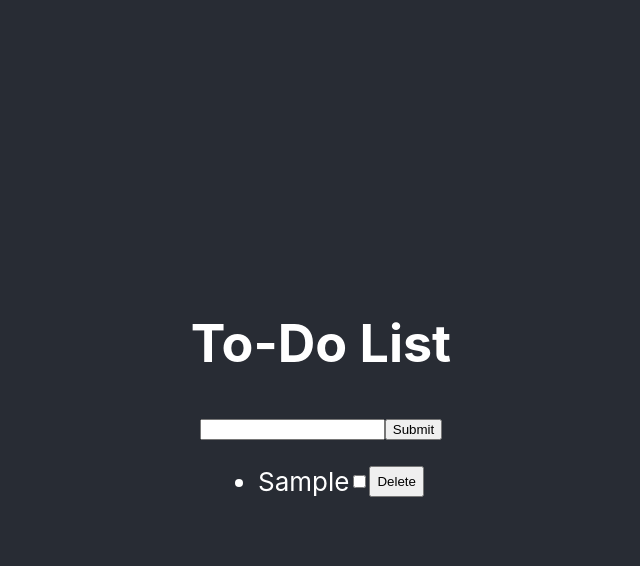
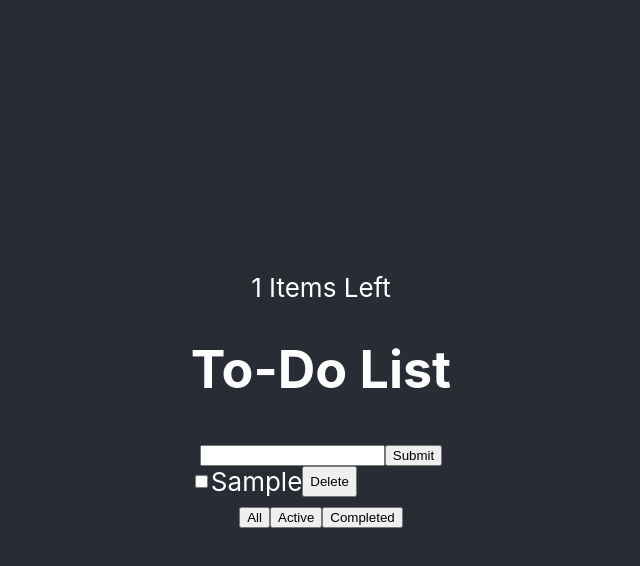
Before and after one commit to andrema13/to-do-list, a React (Create React App) app: page / in a window 1280 px wide. Both pictures are taken after typing "Sample" into the empty fields and a click on the button "Submit". Shown: the top 566 px of the page, without its empty margins (319-959 px from the left). Built offline with nearby package versions, Linux system fonts and the light colour scheme.

Commit message:
Remove unecessary TodoList Component, insert new FilterButton component, insert count tasks left and checkbox working properly

```diff
--- a/package.json
+++ b/package.json
@@ -7,6 +7,7 @@
     "@testing-library/react": "^9.5.0",
     "@testing-library/user-event": "^7.2.1",
     "react": "^16.13.1",
+    "react-checkbox-component": "^0.1.15",
     "react-dom": "^16.13.1",
     "react-scripts": "3.4.3"
   },
--- a/public/index.html
+++ b/public/index.html
@@ -24,7 +24,7 @@
       work correctly both with client-side routing and a non-root public URL.
       Learn how to configure a non-root public URL by running `npm run build`.
     -->
-    <title>React App</title>
+    <title>To-Do List</title>
   </head>
   <body>
     <noscript>You need to enable JavaScript to run this app.</noscript>
--- a/src/App.js
+++ b/src/App.js
@@ -1,20 +1,52 @@
 import React, {useEffect, useState} from 'react';
 //import logo from './logo.svg';
 import './App.css';
-import TodoForm from "./components/TodoForm";
-import TodoList from "./components/TodoList";
+import Todo from "./components/Todo";
+import TaskForm from "./components/TaskForm";
+import FilterButton from "./components/FilterButton";
 
 //Local to store the values of the to-do list
 const LOCAL_STORAGE_KEY = "to-do-list"
 
+/* Defining these constants outside our App() function because
+if they were defined inside it, they would be recalculated every time the App
+component re-renders, and i don’t want that.
+This information will never change no matter what the application does.*/
+const FILTER_MAP = {
+    All: () => true,
+    Active: task => !task.isCompleted,
+    Completed: task => task.isCompleted
+};
+const FILTER_TODOS = Object.keys(FILTER_MAP);
+
 function App() {
 
-    const [todos, setTodoState] = useState([]);
+    const [todos, setTodo] = useState([]);
+    const [filter, setFilter] = useState('All');
+
+    const taskList = todos
+        .filter(FILTER_MAP[filter])
+        .map(todo => (
+            <Todo
+                key={todo.id}
+                todo={todo}
+                setTodoCompleted={setTodoCompleted}
+                removeTodo={removeTodo}
+            />
+        ));
+
+    const filterList = FILTER_TODOS.map(name => (
+        <FilterButton
+            key={name}
+            name={name}
+            isPressed={name === filter}
+            setFilter={setFilter}/>
+    ));
 
     useEffect(() => {
         const todosStorage = JSON.parse(localStorage.getItem(LOCAL_STORAGE_KEY));
         if (todosStorage) {
-            setTodoState(todosStorage)
+            setTodo(todosStorage)
         }
     }, [])
 
@@ -24,25 +56,32 @@ function App() {
 
     //adds a to-do to the array of to-dos
     function addTodo(todo) {
-        setTodoState([todo, ...todos]);
+        //copia todos os todos existentes e adiciona um novo to-do
+        setTodo([...todos, todo]);
     }
 
+    //marca o to-do como concluido
     function setTodoCompleted(id) {
-        setTodoState(
-            todos.map(todo =>{
-                if(todo.id === id ){
-                    return {
-                        ...todo,
-                        isCompleted: !todo.isCompleted
-                    };
+        setTodo(
+            todos.map(todo => {
+                if (todo.id === id) {
+                    return (
+                        {
+                            ...todo,
+                            isCompleted: !todo.isCompleted
+                        });
                 }
                 return todo
             })
-        );
+        )
     }
 
-    function removeTodo(id){
-        setTodoState(todos.filter(todo => todo.id !== id))
+    function removeTodo(id) {
+        setTodo(todos.filter(todo => todo.id !== id))
+    }
+
+    function getTodosLeftCount(todos) {
+        return todos.filter(todo => !todo.isCompleted).length + " Items Left";
     }
 
     return (
@@ -54,12 +93,23 @@ function App() {
         </p>
         <a className="App-link" href="https://reactjs.org" target="_blank" rel="noopener noreferrer">Learn React
         </a>*/}
-                <h1>To-Do List</h1>
-                <TodoForm addTodo={addTodo}/>
-                <TodoList
-                    todos={todos}
-                    setTodoCompleted={setTodoCompleted}
-                    removeTodo={removeTodo}/>
+                <div>
+                    <div>{getTodosLeftCount(todos)}</div>
+                </div>
+                <div>
+                    <h1>To-Do List</h1>
+                    <TaskForm addTodo={addTodo}/>
+                    <div
+                        role="list"
+                        className="todo-list stack-large stack-exception"
+                        aria-labelledby="list-heading"
+                    >{taskList}
+                    </div>
+
+                    <div className="filters btn-group stack-exception">
+                        {filterList}
+                    </div>
+                </div>
             </header>
         </div>
     );
--- /dev/null
+++ b/src/components/FilterButton.js
@@ -0,0 +1,16 @@
+import React from "react";
+
+function FilterButton(props) {
+    return (
+        <button
+            type="button"
+            className="btn toggle-btn"
+            aria-pressed={props.isPressed}
+            onClick={() => props.setFilter(props.name)}
+        >
+          {props.name}
+        </button>
+    );
+}
+
+export default FilterButton;
--- a/src/components/TodoForm.js
+++ b/src/components/TaskForm.js
@@ -1,10 +1,11 @@
 import React, {useState} from 'react';
 import { v4 as uuidv4 } from 'uuid';
 
-function TodoForm({addTodo}){
+function TaskForm({addTodo}){
     const [todo, setTodoState] = useState({
         id: "",
         task:"",
+        isChecked: false,
         isCompleted: false
     });
 
@@ -37,4 +38,4 @@ function TodoForm({addTodo}){
     );
 }
 
-export default TodoForm;
+export default TaskForm;
--- a/src/components/Todo.js
+++ b/src/components/Todo.js
@@ -3,25 +3,32 @@ import React from "react";
 
 function Todo({todo, setTodoCompleted, removeTodo}) {
 
-    function handleCheckboxClick(){
+    function handleRemoveClick() {
+        removeTodo(todo.id)
+    }
+    function handleChange(event){
+        todo.isChecked = event.target.checked
         setTodoCompleted(todo.id)
-    }
-    function handleRemoveClick(){
-        removeTodo(todo.id)
+        console.log(event.target.value)
     }
 
     return (
         <div style={{display: "flex"}}>
-
-            <li style={
+            <input
+                checked={todo.isChecked}
+                type="checkbox"
+                onChange={handleChange}
+            />
+            <div style={
                 {
-                    color: "white"
+                    color: "white",
+                    textDecoration: todo.isCompleted === false ? null : "line-through"
                 }
-            }>{todo.task}</li>
-            <input type="checkbox" onClick={handleCheckboxClick}/>
-            <button onClick={handleRemoveClick}>Delete</button>
+            }>{todo.task}</div>
+            <button
+                onClick={handleRemoveClick}>Delete
+            </button>
         </div>
-
     );
 }
 
--- a/src/components/TodoList.js
+++ /dev/null
@@ -1,19 +0,0 @@
-import React from "react";
-import Todo from "./Todo";
-
-function TodoList({todos, setTodoCompleted, removeTodo}) {
-    return(
-        <ul>{
-            todos.map(todo =>(
-                <Todo
-                    key={todo.id}
-                    todo={todo}
-                    setTodoCompleted={setTodoCompleted}
-                    removeTodo={removeTodo}
-                />
-            ))
-        }</ul>
-    );
-}
-
-export default TodoList;
```
Also changed, not shown: 1 other file (tests, documents, lock files or other folders).
